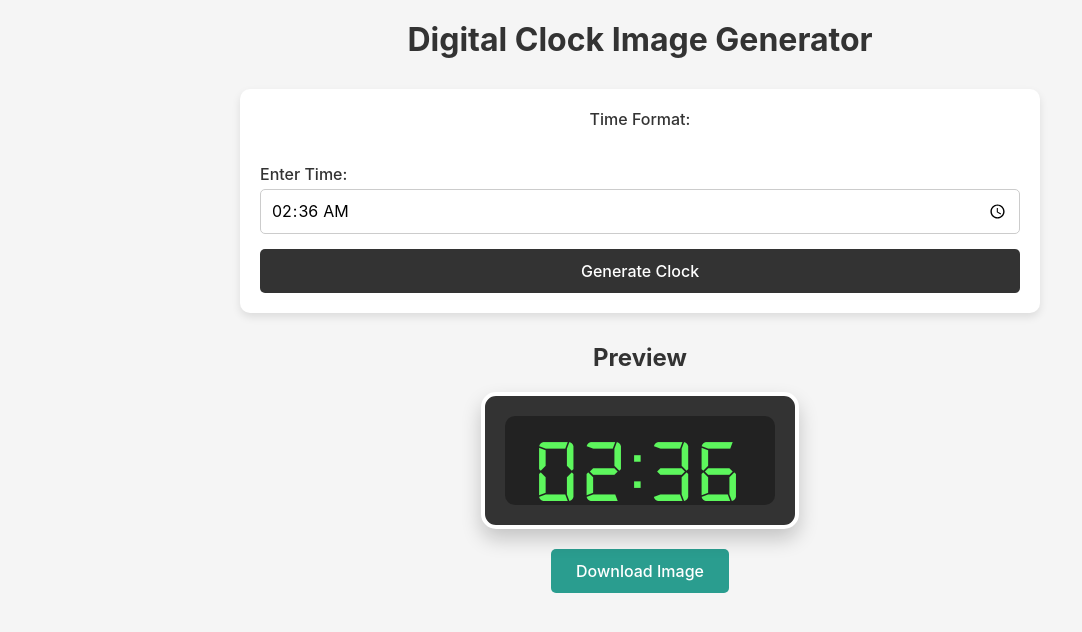
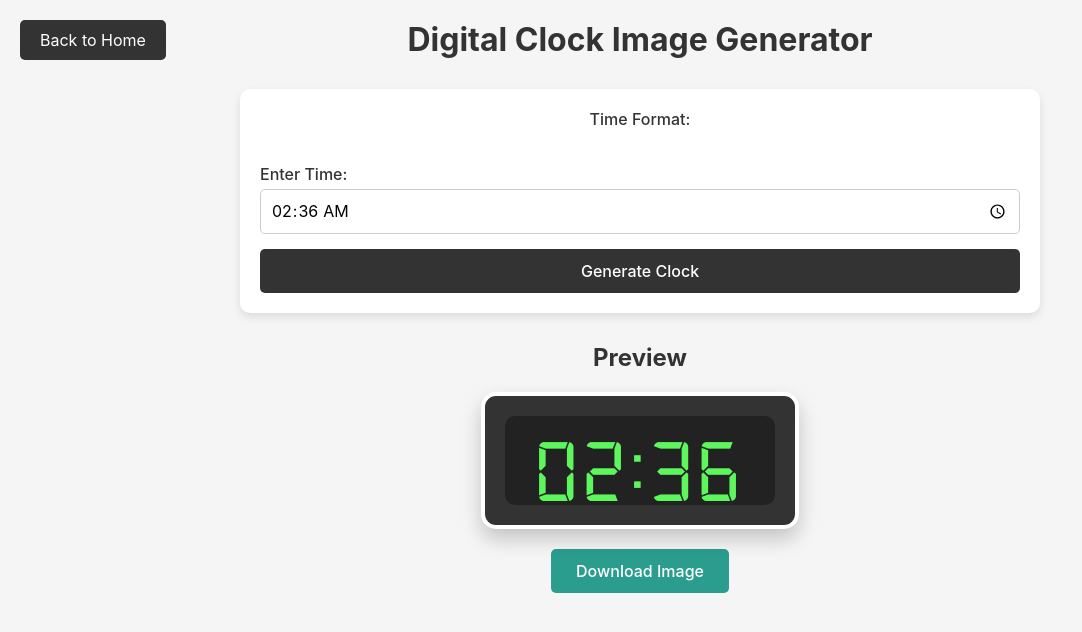
Before and after one commit to panglotlabs/linguists-toolbox, a plain HTML site: page clock/index.html in a window 1280 px wide. Shown: the whole page, without its empty margins (0-1082 px from the left). Drawn offline with nearby package versions, Linux system fonts and the light colour scheme.

Commit message:
Add back to home buttons

```diff
--- a/clock/index.html
+++ b/clock/index.html
@@ -95,6 +95,25 @@
         }
 
         button:hover {
+            background-color: #555;
+        }
+
+        .home-button {
+            position: fixed;
+            top: 20px;
+            left: 20px;
+            background-color: var(--primary-color);
+            color: white;
+            border: none;
+            padding: 10px 20px;
+            border-radius: 5px;
+            cursor: pointer;
+            text-decoration: none;
+            font-size: 16px;
+            transition: background-color 0.2s;
+        }
+
+        .home-button:hover {
             background-color: #555;
         }
 
@@ -349,6 +368,7 @@
     </style>
 </head>
 <body>
+    <a href="../index.html" class="home-button">Back to Home</a>
     <div class="container">
         <h1>Digital Clock Image Generator</h1>
 
```
Also changed, not shown: calendar/index.html (+20 -0 lines).
